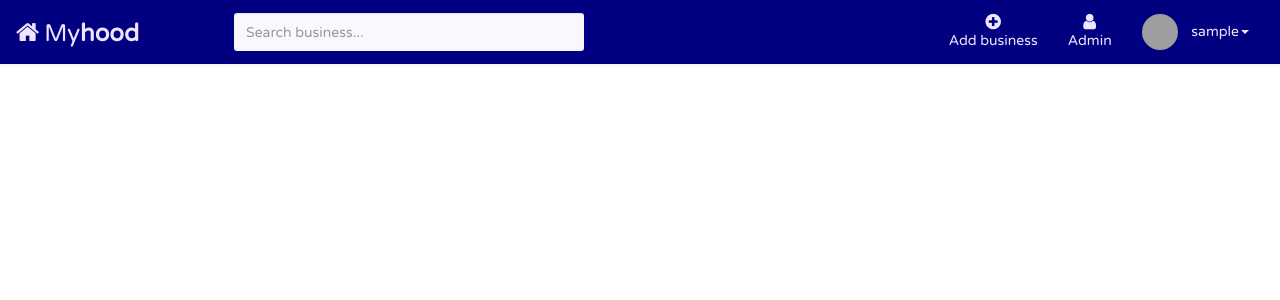
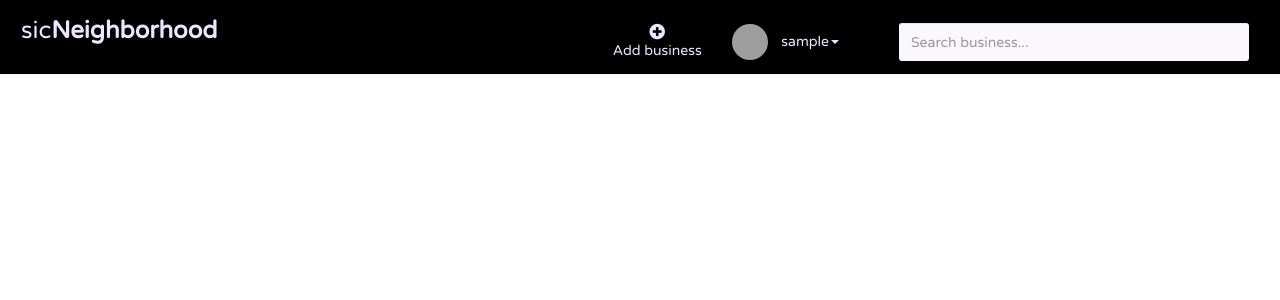
Before and after one commit to JAMAL-MOHAMED-JALDESA-2893/sicNeighbourhood, a Django app: page / in a window 1280 px wide. Shown: the top 300 px of the page. Run offline with Django 3.2, Linux system fonts and the light colour scheme; the visitor is signed in with stand-in values (Sample User, id 1); data that the repository does not hold is empty; some libraries are stand-ins or nearby versions; grey boxes are pictures that could not be loaded.

Commit message:
add style

```diff
--- a/hood/templates/index.html
+++ b/hood/templates/index.html
@@ -17,10 +17,9 @@
                 style="background-color: rgb(250, 246, 246);box-sizing: border-box; margin-top:2%;box-shadow: 0vh 0vh 1vh gainsboro;">
                 <div class="row" style="padding-top: 1%">
                     <div class="col-md-12">
-                        <h4 style="font-weight:600;">Name: <a href="{% url 'view_hood' id=hood.id %}" class="text-right"
+                        <h4 style="font-weight:600; color: rgb(59, 58, 58);">Name: <a style="color:rgb(48, 45, 45);" href="{% url 'view_hood' id=hood.id %}" class="text-right"
                                 style="text-decoration: none;">{{hood.hood_name}}
-                                <img src="https://img.icons8.com/color/48/000000/circled-up-right--v1.png"
-                                    style="width:15px;height:auto" />
+
                             </a></4>
 
                     </div>
@@ -42,7 +41,7 @@
                 <div style="padding-top:1%;padding-bottom:1%">
                     {%if request.user.profile.neighbourhood == hood %}
 
-                    <a class="btn btn-warning" href="{%url 'leavehood' hood.id%}">Leave Hood</a>
+                    <a class="btn btn-danger" href="{%url 'leavehood' hood.id%}">Exit Hood</a>
 
                     {%elif not request.user.profile.neighbourhood%}
 
--- a/hood/templates/navbar.html
+++ b/hood/templates/navbar.html
@@ -39,11 +39,11 @@
         .navbar {
             color: #fff;
             /* background: #926dde; */
-            background-color: navy;
+            background-color: rgb(9, 9, 10);
             padding: 5px 16px;
             border-radius: 0;
             border: none;
-            box-shadow: 0 0 4px rgba(0, 0, 0, .1);
+            box-shadow: 0 0 4px rgba(22, 21, 21, 0.1);
         }
 
         .navbar img {
@@ -252,9 +252,9 @@
 </head>
 
 <body>
-    <nav class="navbar navbar-inverse navbar-expand-xl navbar-dark">
+    <nav class="navbar navbar-inverse navbar-expand-xl navbar-dark" style="background-color: black;">
         <div class="navbar-header">
-            <a class="navbar-brand" href="/"><i class="fa fa-home"></i>My<b>hood</b></a>
+          <a class="navbar-brand" href="/"><i class=""></i>sic<b>Neighborhood</b></a>
             <button type="button" data-target="#navbarCollapse" data-toggle="collapse" class="navbar-toggle">
                 <span class="navbar-toggler-icon"></span>
                 <span class="icon-bar"></span>
@@ -263,28 +263,28 @@
             </button>
         </div>
         <div id="navbarCollapse" class="collapse navbar-collapse">
-            <form class="navbar-form form-inline" role="search" action="{% url 'search' %}">
-                <div class="input-group search-box">
-                    <input type="text" id="search" class="form-control" placeholder="Search business..." name="business">
-                    <span class="input-group-addon"><i class="material-icons">&#xE8B6;</i></span>
-                </div>
-            </form>
+            <ul></ul>
             <ul class="nav navbar-nav navbar-right">
                 <li><a href="{%url 'new_business'%}"><i class="fa fa-plus-circle"></i><span>Add business</span></a></li>
                 {% if user.username == 'admin' %}
                 <li><a href="{%url 'hood' %}"><i class="fa fa-plus-circle"></i><span>Add Hood</span></a></li>
                 {%endif%}
-                <li><a href="/admin"><i class="fa fa-user"></i><span>Admin</span></a></li>
+                <form class="navbar-form form-inline" role="search" action="{% url 'search' %}">
+                  <div class="input-group search-box">
+                      <input type="text" id="search" class="form-control" placeholder="Search business..." name="business">
+                      <span class="input-group-addon"><i class="material-icons">&#xE8B6;</i></span>
+                  </div>
+              </form>
                 <li class="dropdown">
                     <a href="#" data-toggle="dropdown" class="dropdown-toggle user-action">
-                        <img src="{{user.profile.profile_pic.url }}" class="avatar"
+                        <img src="{{user.profile.profile_pic.url }}" class="fas fa fa-user"
                             alt="Avatar"
                             onerror="this.src='https://www.pngall.com/wp-content/uploads/5/User-Profile-PNG-High-Quality-Image.png'" style="color:white">
 
                         {{user.username}}<b class="caret"></b></a>
                     <ul class="dropdown-menu">
-                        <li><a href="{% url 'profile' %}"><i class="fa fa-user-o"></i> Profile</a></li>
-                        <li><a href="#"><i class="fa fa-sliders"></i> Account settings</a></li>
+                        <li><a href="{% url 'profile' %}"><i class="fa fa-user-circle-o" aria-hidden="true"></class=>"></i> Profile</a></li>
+
                         <li class="divider"></li>
                         {% if user.is_authenticated %}
                         <li><a href="/logout"><i class="material-icons">&#xE8AC;</i> Signout</a></li>
--- a/hood/templates/view_hood.html
+++ b/hood/templates/view_hood.html
@@ -16,7 +16,7 @@
                 <div class="panel-body">
                     <div class="row">
                         <div class="col-md-12">
-                            <p> <span style="font-weight: 700;">Name : </span> {{hood.hood_name}} </p>
+                            <p> <span style="font-weight: 700; color:black;">Name : </span> {{hood.hood_name}} </p>
                             <p><span style="font-weight: 700;">Location : </span> {{ hood.hood_location}}</p>
                             <p> <span style="font-weight: 700;">Description : </span> {{ hood.hood_description  }} </p>
                             <br>
```
Also changed, not shown: hood/templates/registration/profile.html (+6 -4 lines).
